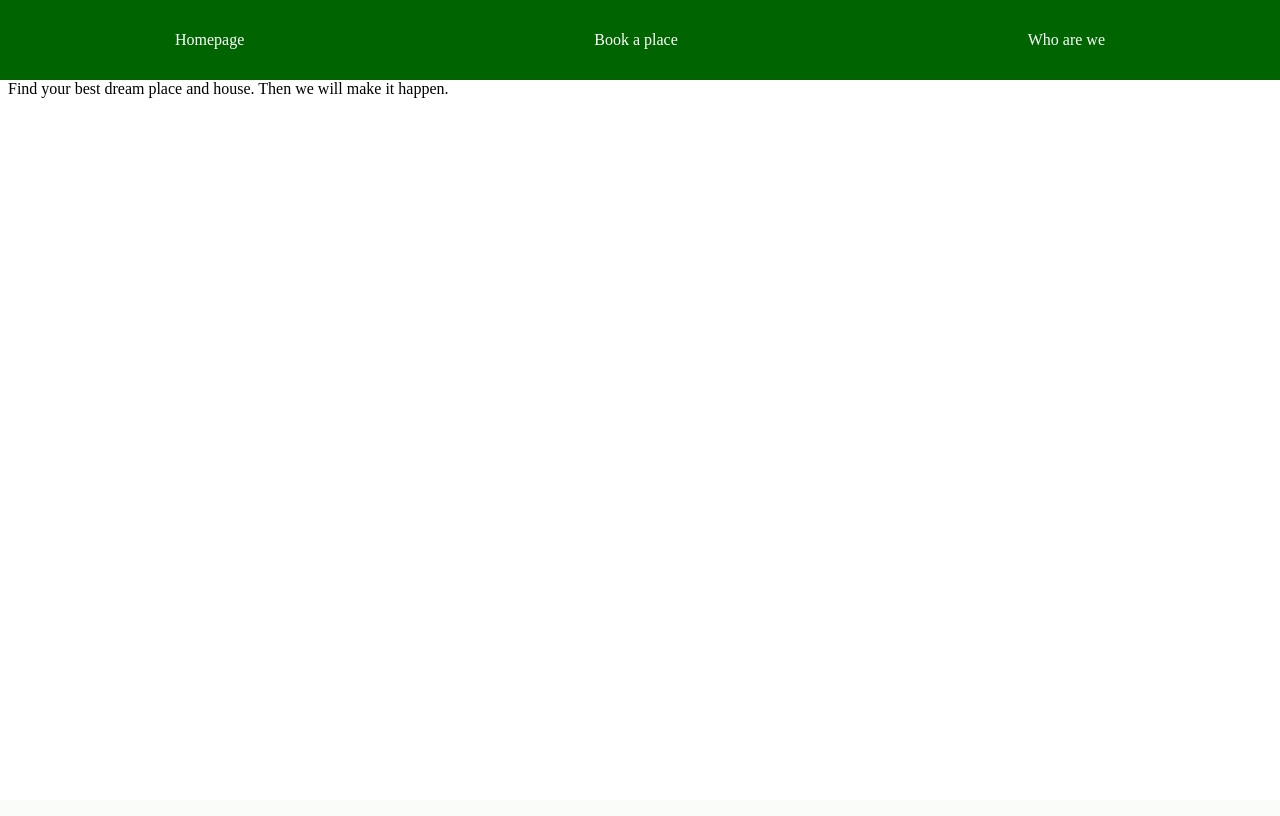
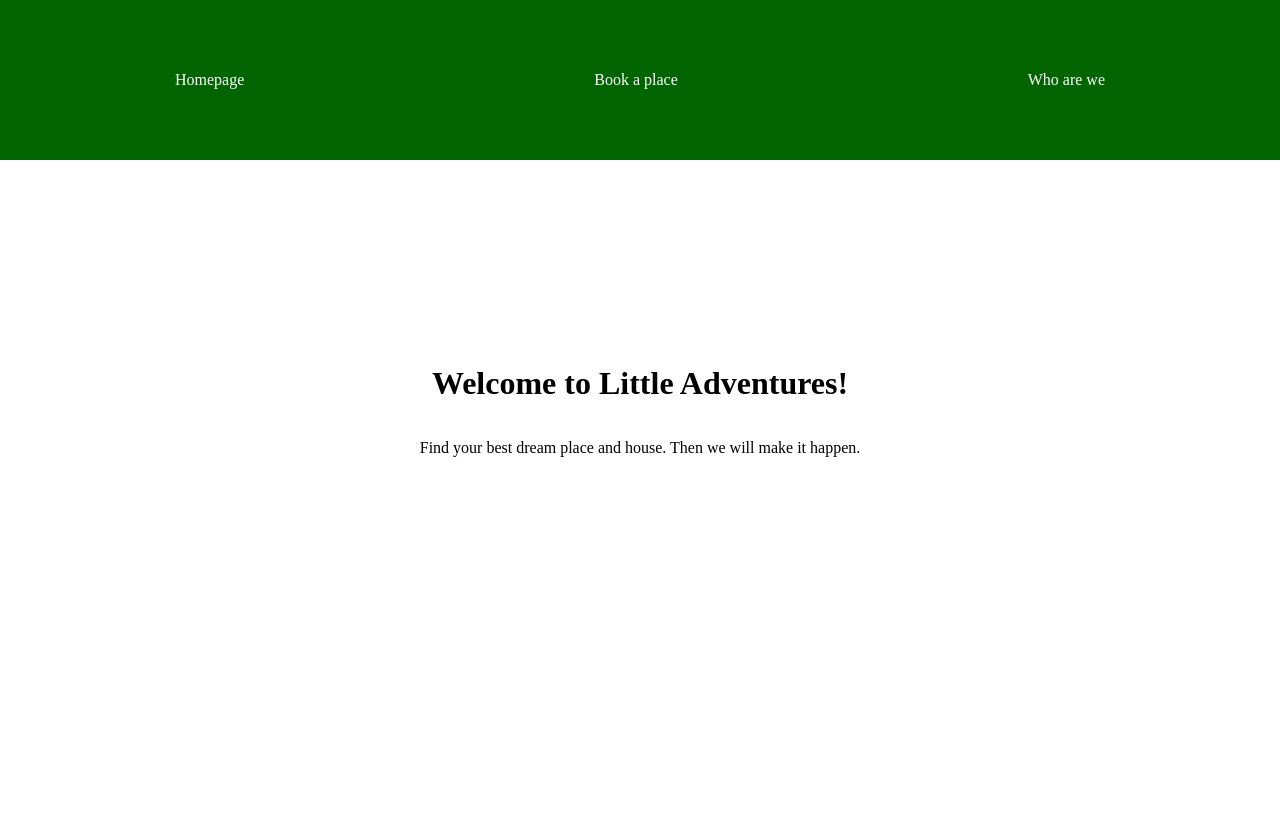
Before and after one commit to Slex736/Little-Adventures, a Django app: page / in a window 1280 px wide. Before the commit the page ends 98 px from the top, so only its background shows below. Run offline with Django 5.2, Linux system fonts and the light colour scheme.

Commit message:
added js

```diff
--- a/Homepage/static/Homepage/Homepage.css
+++ b/Homepage/static/Homepage/Homepage.css
@@ -0,0 +1,10 @@
+.homepage-content {
+    width: 100%;
+    height: 100vh;
+    display: flex;
+    flex-direction: column;
+    justify-content: center;
+    align-items: center;
+    text-align: center;
+    top: 100vh;
+}
--- a/Homepage/static/Homepage/main.css
+++ b/Homepage/static/Homepage/main.css
@@ -1,7 +1,7 @@
 .navbar {
     background-color: darkgreen;
     width: 100%;
-    height: 10%;
+    height: 10vh;
     position:absolute;
     top: 0;
     left: 0;
@@ -9,6 +9,7 @@
     display: flex;
     justify-content: space-around;
     align-items: center;
+    transition: height 0.3s ease;
 }
 
 .btn {
@@ -29,3 +30,7 @@
 .btn:active {
     transform: scale(0.95);
 }
+
+.navbar:hover {
+    height: 20vh;
+}
--- /dev/null
+++ b/Homepage/static/Homepage/main.js
@@ -0,0 +1,9 @@
+window.addEventListener('scroll', () => {
+  if (window.scrollY < 5) {
+    document.querySelector('.navbar').classList.add('scrolled');
+  } else {
+    document.querySelector('.navbar').classList.remove('scrolled');
+  }
+});
+
+// is for scroll detection  //
--- a/Homepage/templates/Homepage/Homepage.html
+++ b/Homepage/templates/Homepage/Homepage.html
@@ -1,8 +1,14 @@
 {% extends "Homepage/Main.html" %}
 
+{% load static %}
 
+{% block head %}
+    <link rel="stylesheet" href="{% static 'Homepage/Homepage.css' %}">
+{% endblock %}
 
 {% block content %}
-    <h1>Welcome to Little Adventures!</h1>
-    <p>Find your best dream place and house. Then we will make it happen.</p>
+    <div class="homepage-content">
+        <h1>Welcome to Little Adventures!</h1>
+        <p>Find your best dream place and house. Then we will make it happen.</p>
+    </div>
 {% endblock %}
--- a/Homepage/templates/Homepage/Main.html
+++ b/Homepage/templates/Homepage/Main.html
@@ -15,5 +15,6 @@
         <a href="{% url  'aboutus' %}" class="btn aboutuslink">Who are we</a>
     </div>
     {% block content %}{% endblock %}
+    <script src="{% static 'Homepage/Main.js' %}"></script>
 </body>
 </html>
```
